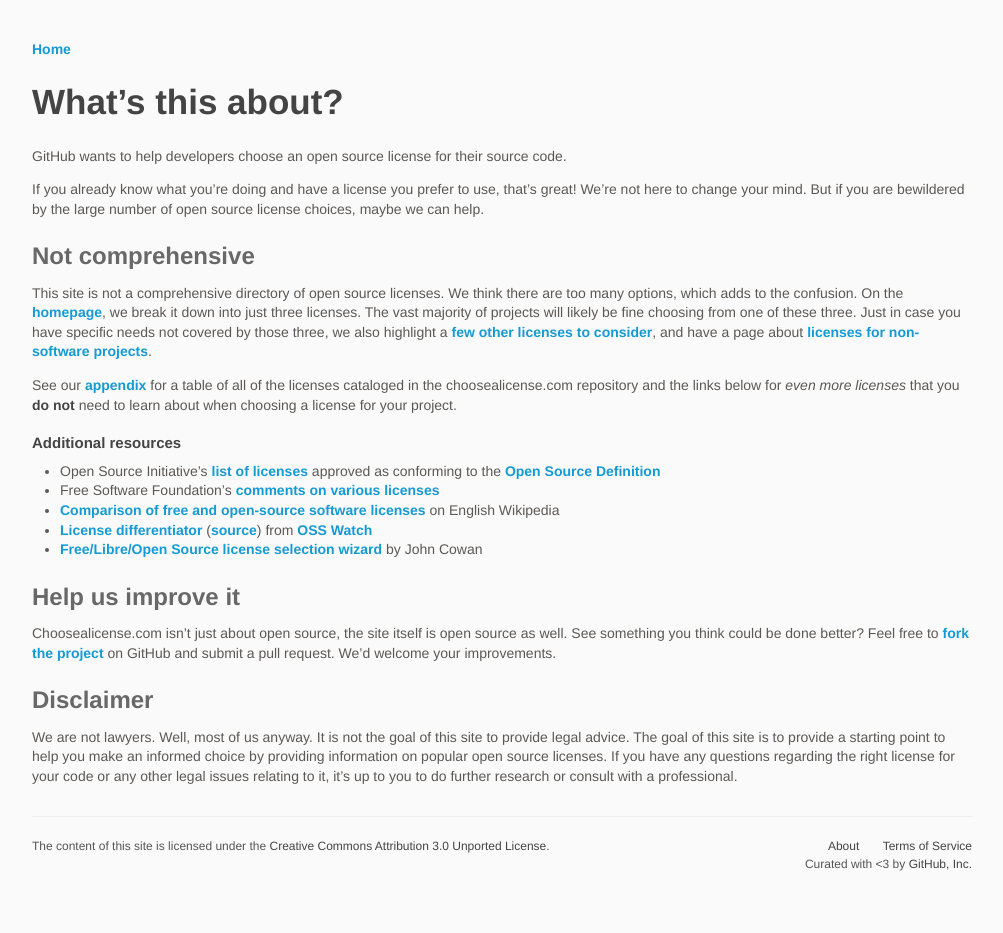
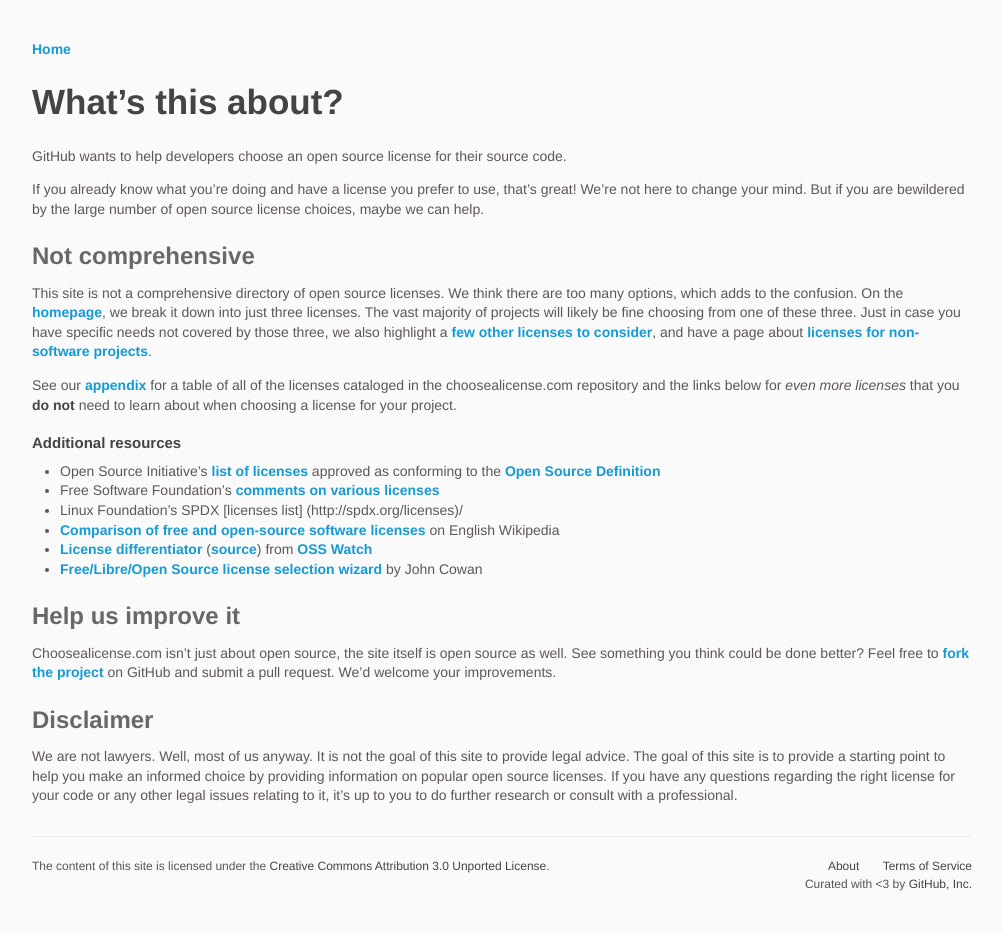
Before and after one commit to github/choosealicense.com, a Jekyll site: the page built from about.md, in a window 1280 px wide. Shown: the whole page, without its empty margins (138-1141 px from the left). Built offline with Jekyll 4.4.1, drawn with Linux system fonts in a browser that asks for light colours; some web fonts are replaced.

Commit message:
Add SPDX license list reference
It may be relevant to add a link to SPDX as even though  SPDX is referenced is many other places in the repo, it does not show up in the about.md.
That would a nice addition! (disclaimer: I am on of the SPDX co-founders)

```diff
--- a/about.md
+++ b/about.md
@@ -20,6 +20,7 @@
 
 * Open Source Initiative's [list of licenses](https://opensource.org/licenses/) approved as conforming to the [Open Source Definition](https://opensource.org/osd)
 * Free Software Foundation's [comments on various licenses](http://www.gnu.org/licenses/license-list.html)
+* Linux Foundation's SPDX [licenses list] (http://spdx.org/licenses)/
 * [Comparison of free and open-source software licenses](https://en.wikipedia.org/wiki/Comparison_of_free_and_open-source_software_licenses) on English Wikipedia
 * [License differentiator](http://www.oss-watch.ac.uk/apps/licdiff/) ([source](https://github.com/ox-it/licdiff)) from [OSS Watch](http://www.oss-watch.ac.uk/)
 * [Free/Libre/Open Source license selection wizard](http://home.ccil.org/~cowan/floss/) by John Cowan
```
